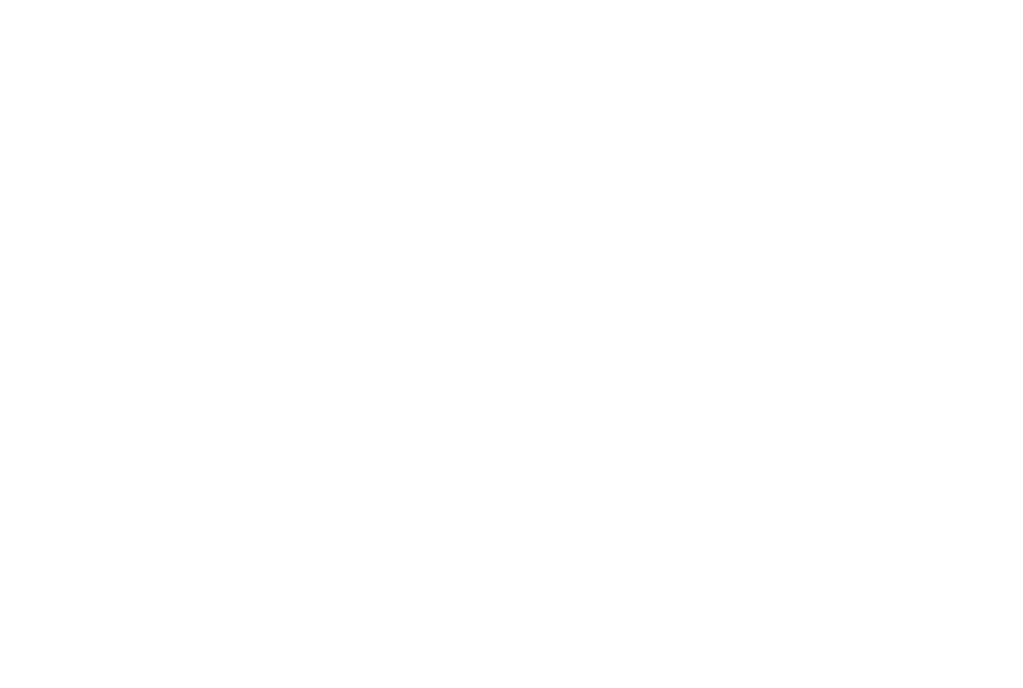
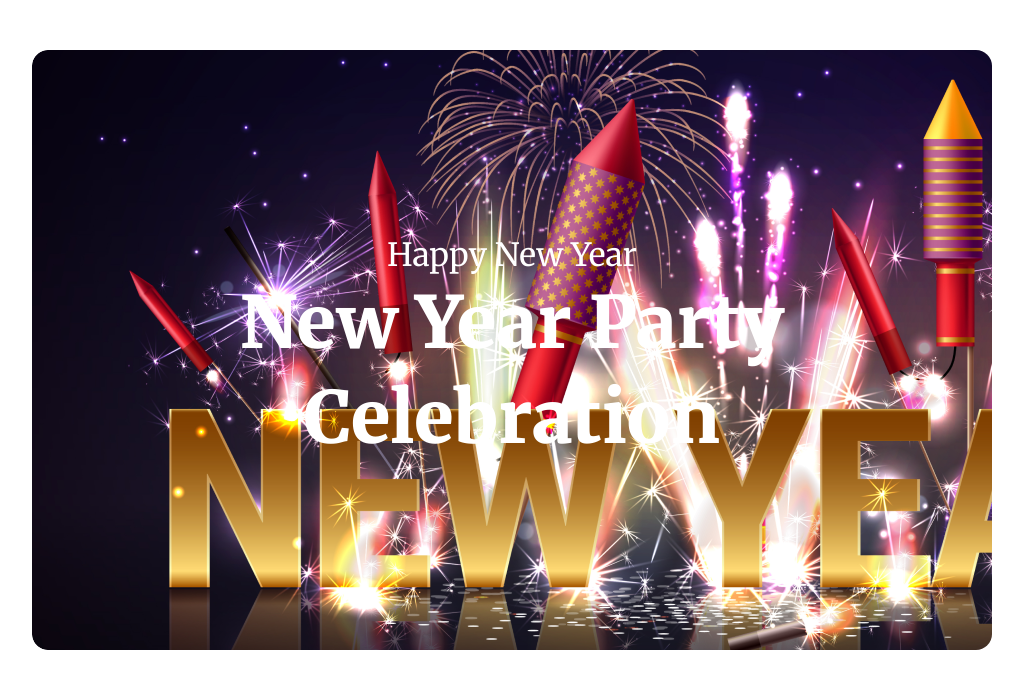
Before and after one commit to Biswajitdas01/1st-assignment-website, a plain HTML site: page index.html in a window 1280 px wide. Shown: the whole page, without its empty margins (128-1151 px from the left). Drawn offline with Linux system fonts and the light colour scheme.

Commit message:
added banner section

```diff
--- a/index.html
+++ b/index.html
@@ -4,8 +4,25 @@
     <meta charset="UTF-8">
     <meta name="viewport" content="width=device-width, initial-scale=1.0">
     <title>1st assignment-website</title>
+    <link rel="preconnect" href="https://fonts.googleapis.com">
+<link rel="preconnect" href="https://fonts.gstatic.com" crossorigin>
+<link href="https://fonts.googleapis.com/css2?family=Merriweather:wght@400;700;900&display=swap" rel="stylesheet">
+    <link rel="stylesheet" href="style/protfolio.css">
 </head>
 <body>
+    <header class="header">
+        <div class="container banner">
+            <h2 class="banner-wish" >Happy New Year</h2>
+            <h3 class="banner-party">New Year Party <br> Celebration</h3>
+        </div>
+    </header>
+    <main >
+
+    </main>
+
+    <footer>
+
+    </footer>
 
 </body>
 </html>
--- /dev/null
+++ b/style/protfolio.css
@@ -0,0 +1,64 @@
+* {
+    margin: 0;
+    padding: 0;
+
+
+}
+
+
+body {
+    font-family: 'Merriweather', serif;
+}
+
+header {
+    background-color: #FFF;
+}
+
+.container {
+    width: 75%;
+    max-width: 1320px;
+    height: 600px;
+    margin: auto;
+    margin-top: 50px;
+    margin-bottom: 50px;
+
+
+}
+
+/* banner-section */
+
+.banner{
+
+    background: linear-gradient(180deg, #070211 0%, rgba(7, 2, 17, 0.00) 100%);
+        border-radius: 16px;
+}
+
+.banner {
+    background-image: url('../resources/Banner\ Image.png');
+
+    display: flex;
+    justify-content: center;
+    flex-direction: column;
+flex-wrap: wrap;
+align-content: center;
+justify-content: center;
+
+}
+
+
+
+
+.banner-wish {
+    color: #FFF;
+    text-align: center;
+    font-size: 32px;
+    font-weight: 400;
+}
+
+.banner-party {
+    color: #FFF;
+    text-align: center;
+    font-size: 72px;
+    font-weight: 900;
+    line-height: 95px;
+}
```
